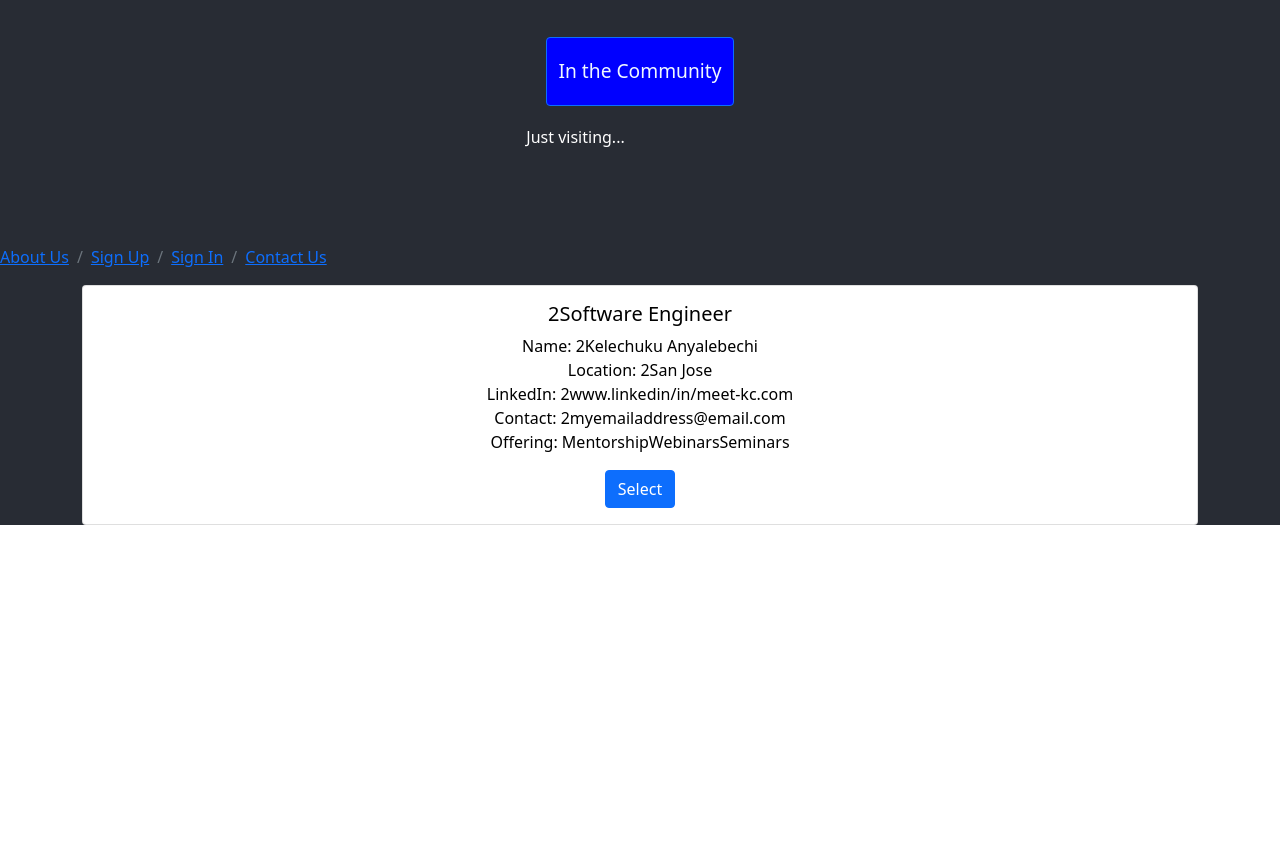
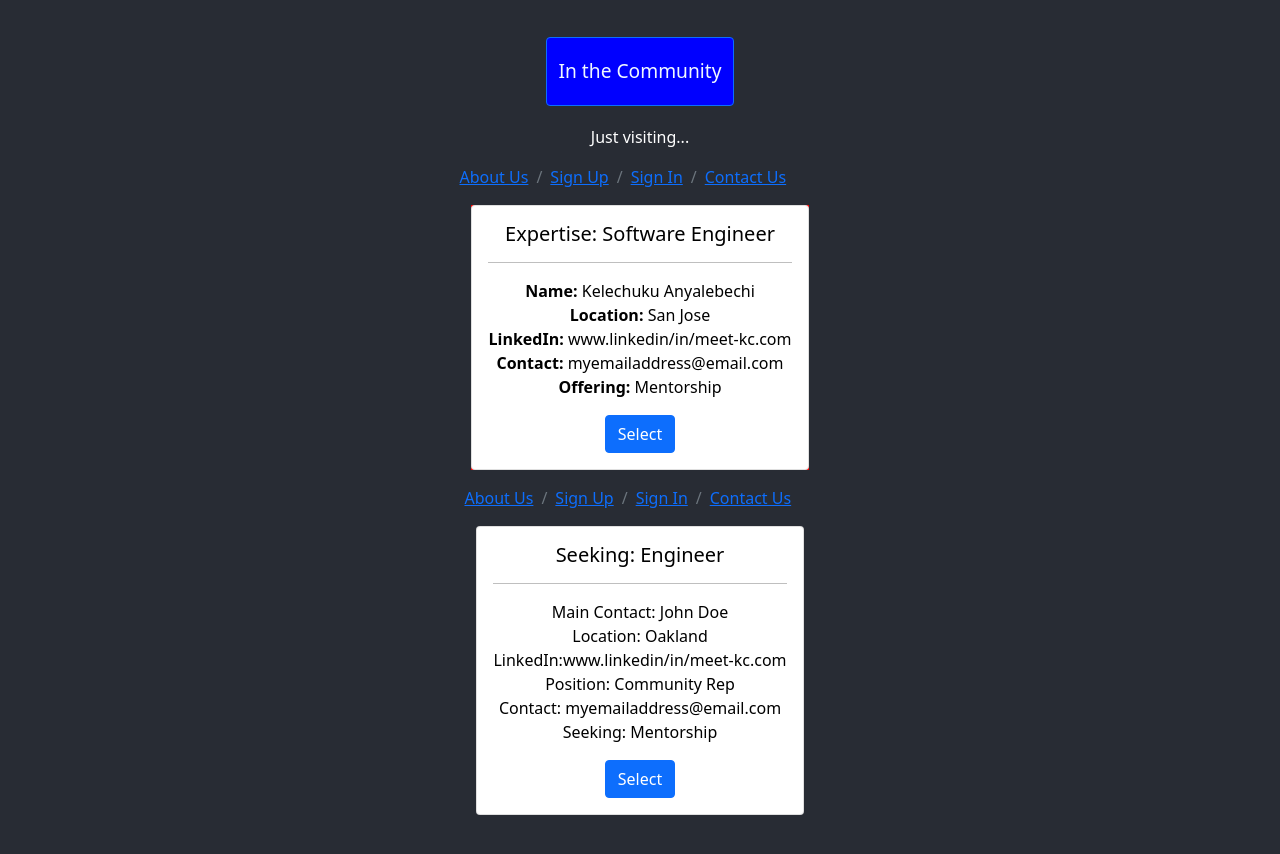
Before and after one commit to kc-anyalebechi/techback, a React (Create React App) app in the folder front_end/: page / in a window 1280 px wide. Shown: the part 410-1264 px from the top of the page. Before the commit the page ends 951 px from the top, so only its background shows below. Built offline with nearby package versions, Linux system fonts and the light colour scheme.

Commit message:
completed the community user card

```diff
--- a/front_end/src/App.css
+++ b/front_end/src/App.css
@@ -1,6 +1,6 @@
 .App {
   text-align: center;
-  background-color:#282c34;
+  background-color:#282c34 ;
 }
 
 .App-logo {
--- a/front_end/src/App.js
+++ b/front_end/src/App.js
@@ -2,8 +2,8 @@ import React from "react";
 import "bootstrap/dist/css/bootstrap.min.css";
 import { Button, Breadcrumb, Card, Container } from "react-bootstrap";
 import SignIn from "./Components/Authentication/SignIn/SignIn.js";
-import TechBack from "./Components/TechUsers/TechUser";
-// import SignUp from "./Components/Authentication/SignUp/ComSignUp.js";
+import TechUsers from "./Components/TechUsers/TechUser";
+import ComUsers from "./Components/ComUsers/ComUser";
 import "./App.css";
 
 function App() {
@@ -22,8 +22,9 @@ function App() {
         </p>
       </div>
       <div className="App-body">
+      <p>I'm currently...</p>
+
         <div className="button">
-          <p>I'm currently...</p>
           <div>
             <Button>In Tech</Button>
           </div>
@@ -31,15 +32,19 @@ function App() {
           <div>
             <Button>In the Community</Button>
           </div>
-          <p>Just visiting... </p>
         </div>
+        <p>Just visiting... </p>
+
+
+        <TechUsers />
+
+        <ComUsers />
+
+
       </div>
-      <div>
-        {/* <SignIn /> */}
-        <TechBack />
+
       </div>
-      {/* <SignUp /> */}
-    </div>
+
   );
 }
 
--- a/front_end/src/Components/ComUsers/comUser.js
+++ b/front_end/src/Components/ComUsers/comUser.js
@@ -0,0 +1,57 @@
+import React from "react";
+import "bootstrap/dist/css/bootstrap.min.css";
+import { Breadcrumb, Card, Container, Button } from "react-bootstrap";
+import {comSeedData} from "../../SeedData/comSeedData"
+
+function ComUsers() {
+  const showAllComUsers = Math.floor(Math.random() * comSeedData.length);
+  console.log(showAllComUsers);
+
+
+  if (comSeedData) {
+      return (
+    <div className="comUser">
+      <div header className="comUser-header">
+        <Breadcrumb>
+          <Breadcrumb.Item>About Us</Breadcrumb.Item>
+          <Breadcrumb.Item>Sign Up</Breadcrumb.Item>
+          <Breadcrumb.Item>Sign In</Breadcrumb.Item>
+          <Breadcrumb.Item>Contact Us</Breadcrumb.Item>
+        </Breadcrumb>
+      </div>
+
+      <Container>
+        <div className="comUser-body">
+          <Card className="mb-3" style={{ color: "#000" }}>
+            <Card.Body>
+              <Card.Title>
+                Seeking: {comSeedData[showAllComUsers].seeking_expertise}
+                <hr />
+
+              </Card.Title>
+              <Card.Text>
+                Main Contact: {comSeedData[showAllComUsers].full_name} <br />
+                Location: {comSeedData[showAllComUsers].location}
+                <br />
+                LinkedIn:{comSeedData[showAllComUsers].linkedIn}
+                <br />
+                Position: {comSeedData[showAllComUsers].position}
+                <br />
+                Contact: {comSeedData[showAllComUsers].email}
+                <br />
+                Seeking: {comSeedData[showAllComUsers].seeking_for}
+                <br />
+              </Card.Text>
+              {<Button>Select</Button>}
+            </Card.Body>
+          </Card>
+        </div>
+      </Container>
+      </div>
+      );
+    } else {
+        return <p>Loading...</p>;
+    }
+}
+
+export default ComUsers;
--- /dev/null
+++ b/front_end/src/Components/TechUsers/techUser.css
@@ -0,0 +1,3 @@
+.techUser-body {
+    background-color: red;
+}
--- a/front_end/src/Components/TechUsers/techUser.js
+++ b/front_end/src/Components/TechUsers/techUser.js
@@ -1,16 +1,23 @@
 import React from "react";
 import "bootstrap/dist/css/bootstrap.min.css";
-// import Button from "react-bootstrap/Button";
 import { Breadcrumb, Card, Container, Button } from "react-bootstrap";
 import { techSeedData } from "../../SeedData/techSeedData";
+import "./techUser.css"
 
 function TechUsers() {
   const showAllTechUsers = Math.floor(Math.random() * techSeedData.length);
+  console.log(showAllTechUsers);
 
-  console.log(Math.random());
-  console.log(techSeedData.length);
+//   let showAllTechUsers = techSeedData.map(x=>x);
+//   console.log(showAllTechUsers);
 
-  return (
+//   const mapAllTechUsers = techSeedData.map(x=> x);
+//   console.log(mapAllTechUsers);
+
+
+
+  if (techSeedData) {
+      return (
     <div className="techUser">
       <div header className="techUser-header">
         <Breadcrumb>
@@ -20,23 +27,24 @@ function TechUsers() {
           <Breadcrumb.Item>Contact Us</Breadcrumb.Item>
         </Breadcrumb>
       </div>
+
       <Container>
         <div className="techUser-body">
           <Card className="mb-3" style={{ color: "#000" }}>
             <Card.Body>
               <Card.Title>
-                {techSeedData[showAllTechUsers].expertise}
-                <br />
+                Expertise: {techSeedData[showAllTechUsers].expertise}
+                <hr />
               </Card.Title>
               <Card.Text>
-                Name: {techSeedData[showAllTechUsers].full_name} <br />
-                Location: {techSeedData[showAllTechUsers].location}
+                <strong>Name:</strong> {techSeedData[showAllTechUsers].full_name} <br />
+                <strong>Location:</strong> {techSeedData[showAllTechUsers].location}
                 <br />
-                LinkedIn: {techSeedData[showAllTechUsers].linkedIn}
+                <strong>LinkedIn:</strong> {techSeedData[showAllTechUsers].linkedIn}
                 <br />
-                Contact: {techSeedData[showAllTechUsers].email}
+                <strong>Contact:</strong> {techSeedData[showAllTechUsers].email}
                 <br />
-                Offering: {techSeedData[showAllTechUsers].offer}
+                <strong>Offering:</strong> {techSeedData[showAllTechUsers].offer}
                 <br />
               </Card.Text>
               {<Button>Select</Button>}
@@ -44,8 +52,11 @@ function TechUsers() {
           </Card>
         </div>
       </Container>
-    </div>
-  );
+      </div>
+      );
+    } else {
+        return <p>Loading...</p>;
+    }
 }
 
 export default TechUsers;
--- a/front_end/src/SeedData/comSeedData.js
+++ b/front_end/src/SeedData/comSeedData.js
@@ -6,10 +6,8 @@ export const comSeedData = [
         "location": "Oakland",
         "linkedIn": "www.linkedin/in/meet-kc.com",
         "email": "myemailaddress@email.com",
-        "seeking": [
-            "Mentorship",
-            "Webinars",
-            "Seminars"
-        ]
+        "seeking_expertise": "Engineer",
+        "seeking_for": "Mentorship",
+
     }
 ]
--- a/front_end/src/SeedData/techSeedData.js
+++ b/front_end/src/SeedData/techSeedData.js
@@ -5,35 +5,26 @@ export const techSeedData = [
             "location": "San Jose",
             "linkedIn": "www.linkedin/in/meet-kc.com",
             "email": "myemailaddress@email.com",
-            "offer": [
-                "Mentorship",
-                "Webinars",
-                "Seminars"
-            ]
+            "offer": "Seminars"
+
         },
         {
-            "full_name": "1Kelechuku Anyalebechi",
-            "expertise": "1Software Engineer",
-            "location": "1San Jose",
-            "linkedIn": "1www.linkedin/in/meet-kc.com",
-            "email": "1myemailaddress@email.com",
-            "offer": [
-                "Mentorship",
-                "Webinars",
-                "Seminars"
-            ]
+            "full_name": "Kelechuku Anyalebechi",
+            "expertise": "Software Engineer",
+            "location": "San Jose",
+            "linkedIn": "www.linkedin/in/meet-kc.com",
+            "email": "myemailaddress@email.com",
+            "offer": "Webinars",
+
         },
         {
-            "full_name": "2Kelechuku Anyalebechi",
-            "expertise": "2Software Engineer",
-            "location": "2San Jose",
-            "linkedIn": "2www.linkedin/in/meet-kc.com",
-            "email": "2myemailaddress@email.com",
-            "offer": [
-                "Mentorship",
-                "Webinars",
-                "Seminars"
-            ]
+            "full_name": "Kelechuku Anyalebechi",
+            "expertise": "Software Engineer",
+            "location": "San Jose",
+            "linkedIn": "www.linkedin/in/meet-kc.com",
+            "email": "myemailaddress@email.com",
+            "offer": "Mentorship",
+
         },
         {
             "full_name": "3Kelechuku Anyalebechi",
@@ -41,11 +32,8 @@ export const techSeedData = [
             "location": "3San Jose",
             "linkedIn": "3www.linkedin/in/meet-kc.com",
             "email": "3myemailaddress@email.com",
-            "offer": [
-                "Mentorship",
-                "Webinars",
-                "Seminars"
-            ]
+            "offer": "Mentorship",
+
         }
 
 ]
```
